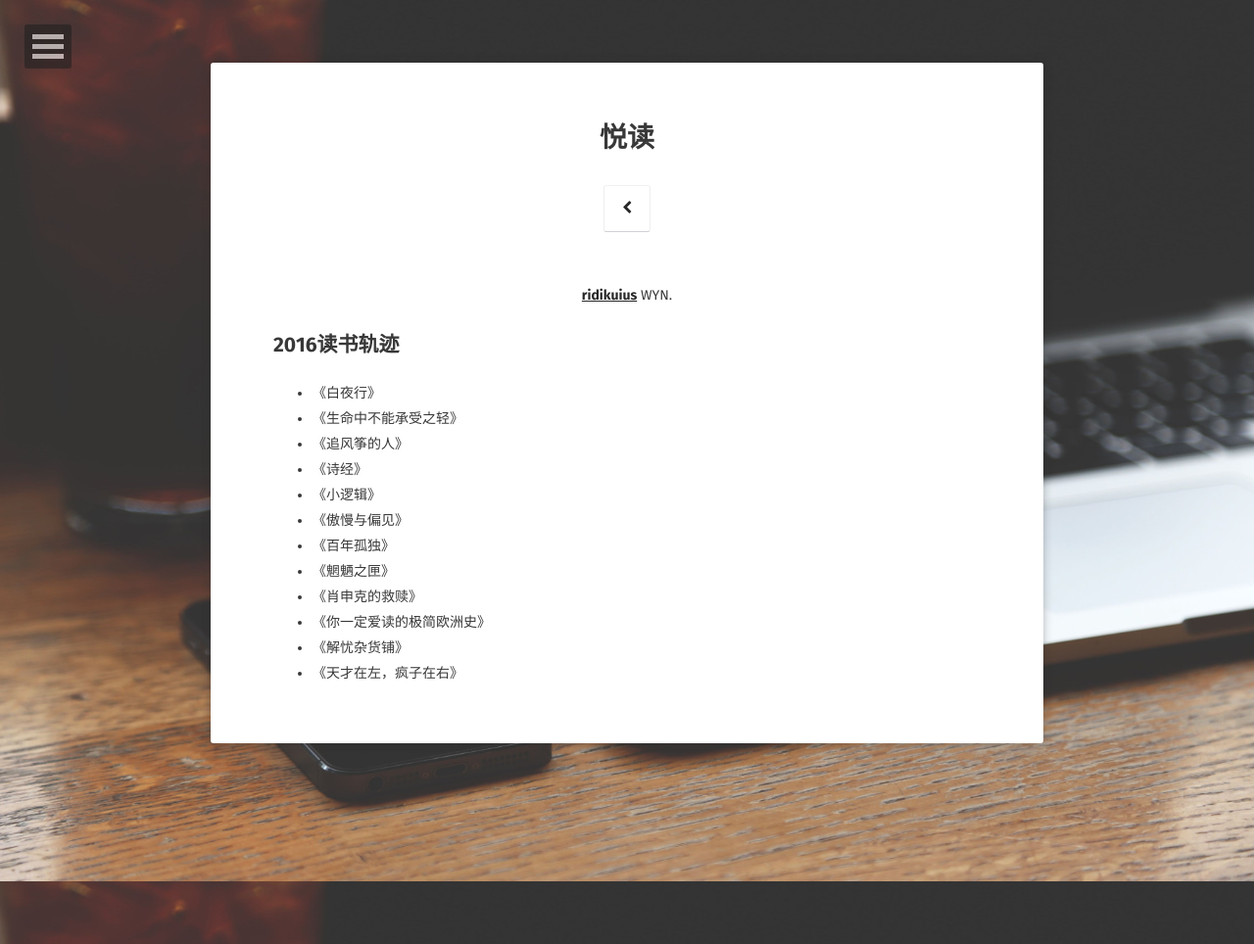
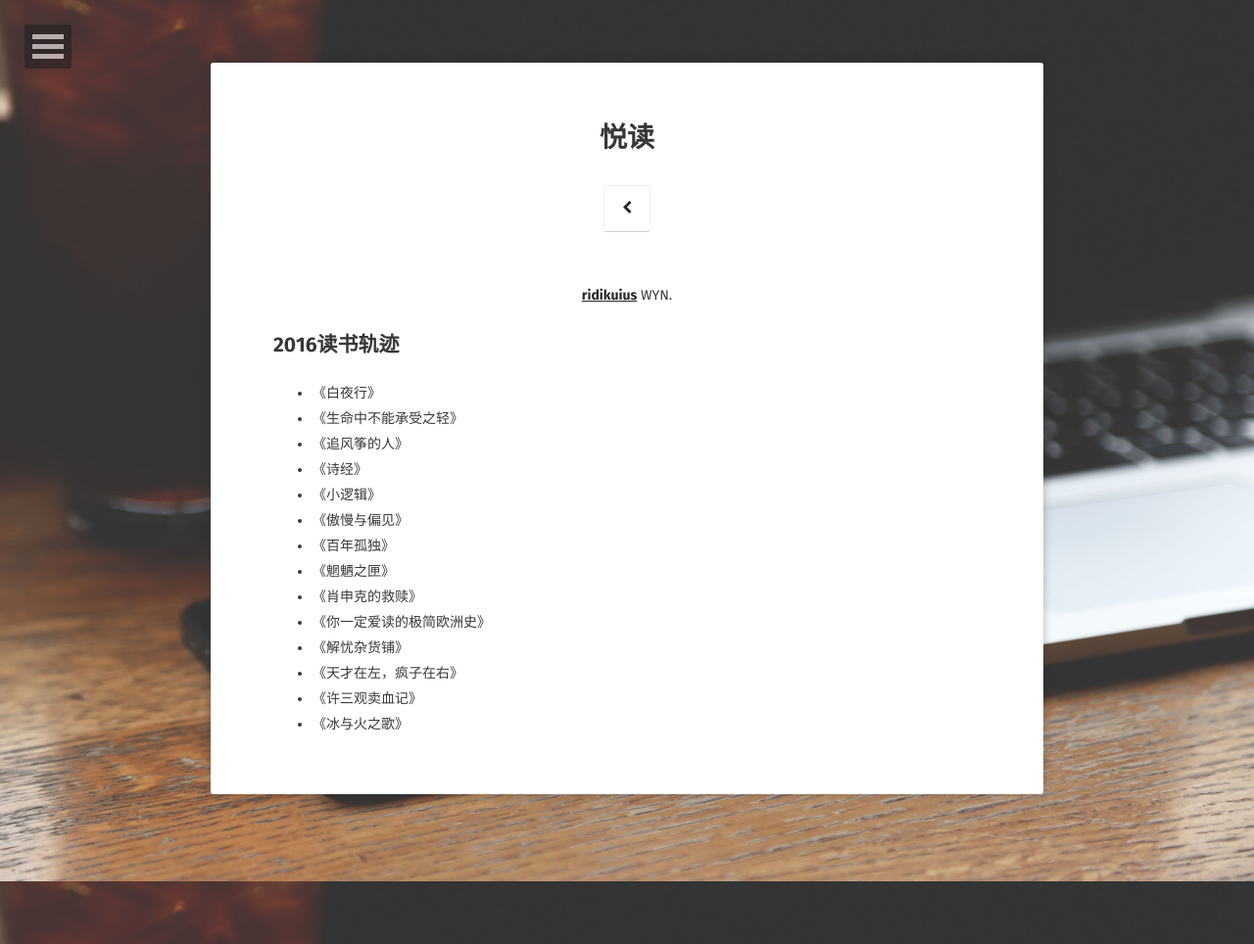
Before and after one commit to ridikuius/ridikuius.github.io, a Jekyll site: the page built from about/index.md, in a window 1280 px wide. Shown: the whole page at 98% size. Built offline with Jekyll 4.4.1, drawn with Linux system fonts in a browser that asks for light colours; some web fonts are replaced.

Commit message:
Update index.md

```diff
--- a/about/index.md
+++ b/about/index.md
@@ -21,3 +21,5 @@ comments: false
 * 《你一定爱读的极简欧洲史》
 * 《解忧杂货铺》
 * 《天才在左，疯子在右》
+* 《许三观卖血记》
+* 《冰与火之歌》
```
